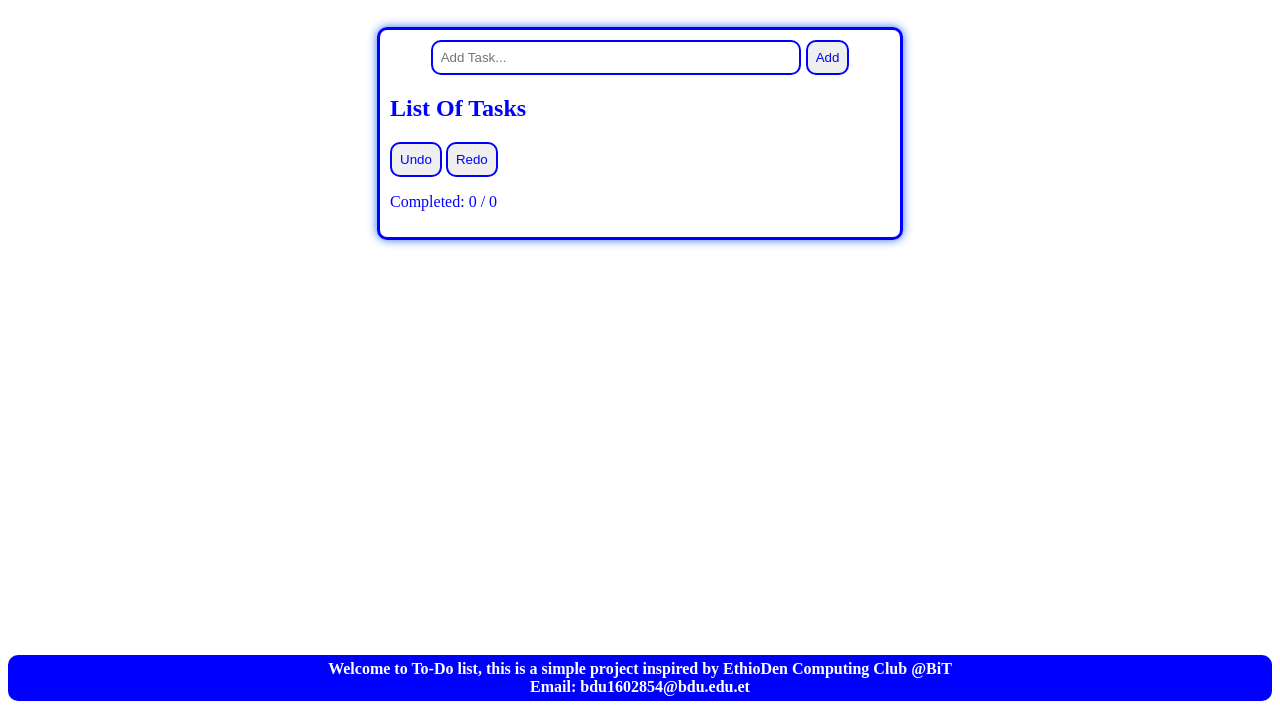
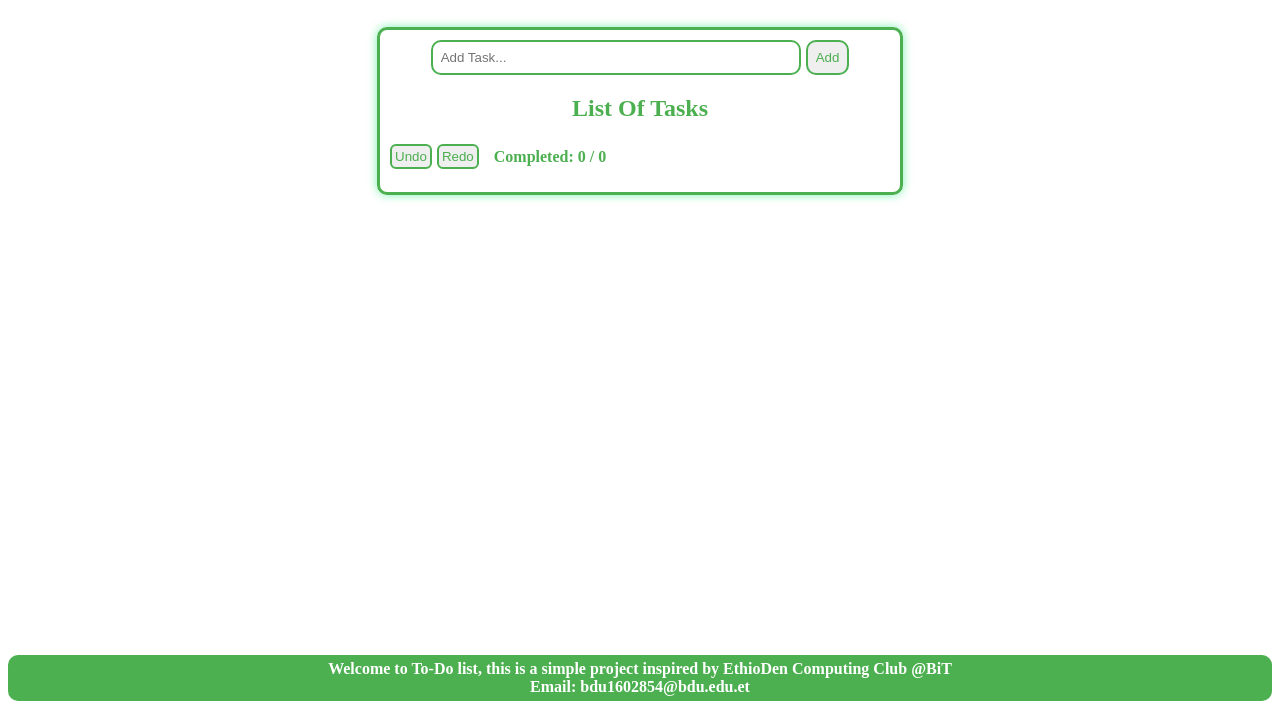
Before and after one commit to yonassera/yonassera_to-do_list, a plain HTML site: page index.html in a window 1280 px wide. Shown: the part 91-800 px from the top of the page. Drawn offline with Linux system fonts and the light colour scheme.

Commit message:
Update style.css

```diff
--- a/style.css
+++ b/style.css
@@ -1,12 +1,12 @@
 body{
-    color: blue;
+    color: #4CAF50;
     display: flex;
     flex-direction: column;
     min-height: 98vh; /* Makes the body fill the full viewport height */
 }
 
 .header{
-    background-color: blue;
+    background-color: #4CAF50;
     color: white;
     font-weight: bold;
     padding-left: 10px;
@@ -18,7 +18,7 @@ body{
 }
 .footer{
     margin-top: auto;
-    background-color: blue;
+    background-color: #4CAF50;
     color: white;
     font-weight: bold;
     padding: 5px;
@@ -35,7 +35,7 @@ img{
     height: 50px;
     width: 50px;
     border-radius: 50%;
-    border: 2px solid rgb(3, 0, 164);
+    border: 2px solid rgb(4, 158, 45);
 }
 
 .container{
@@ -44,10 +44,10 @@ img{
     margin: auto;
     flex-grow: 0;
     margin: 30px auto;
-    border: 3px solid blue;
+    border: 3px solid #4CAF50;
     padding: 10px;
     border-radius: 10px;
-    box-shadow: 0 0 10px rgba(0, 76, 252, 0.8);
+    box-shadow: 0 0 10px rgba(10, 228, 112, 0.53);
 }
 .input-container{
     display: flex;
@@ -56,29 +56,64 @@ img{
     align-items: center;
     margin-bottom: 15px;
 }
-input {
+
+.undoredo{
+    display: flex;
+    margin-top: 10px;
+    gap: 5px;
+    justify-content: left;
+    align-items: center;
+}
+#completed{
+    font-weight: bolder;
+    margin-left: 10px;
+}
+
+input{
+    width: 80%;
+    border: none;
+    background: rgb(227, 243, 230);
+    border-radius: 8px;
+    padding: 8px;
+}
+
+#taskInput {
     width: 70%;
     padding: 8px;
-    border: 2px solid blue;
+    border: 2px solid #4CAF50;
     border-radius: 10px;
+    background: transparent;
 }
-
 button{
-    border: 2px solid blue;
+    border: 2px solid #4CAF50;
+    border-radius: 10px;
+    padding: 5px;
+    color: #4CAF50;
+}
+.btn{
+    border: 2px solid #4CAF50;
     border-radius: 10px;
     padding: 8px;
-    color: blue;
+    color: #4CAF50;
+}
+.new{
+    border: 2px solid #4CAF50;
+    border-radius: 6px;
+    padding: 3px;
+    color: #4CAF50;
 }
 button:hover{
     color: white;
-    background-color: blue;
-    box-shadow: 0 6px 12px rgba(0, 0, 255, 0.3);
+    background-color: #4CAF50;
+    box-shadow: 0 6px 12px rgba(6, 239, 76, 0.3);
 }
 
 ul {
     list-style: none;
     padding: 0;
-    margin: 0;
+    margin-top: -10px;
+    color: black;
+    font-weight: bold;
 }
 li {
     padding: 5px;
@@ -92,3 +127,12 @@ li input[type="checkbox"] {
     width: 16px;
     height: 16px;
 }
+
+#lo{
+position: relative;
+text-align: center;
+}
+.completed {
+    text-decoration: line-through;
+    color: rgb(0, 0, 0);
+}
```
